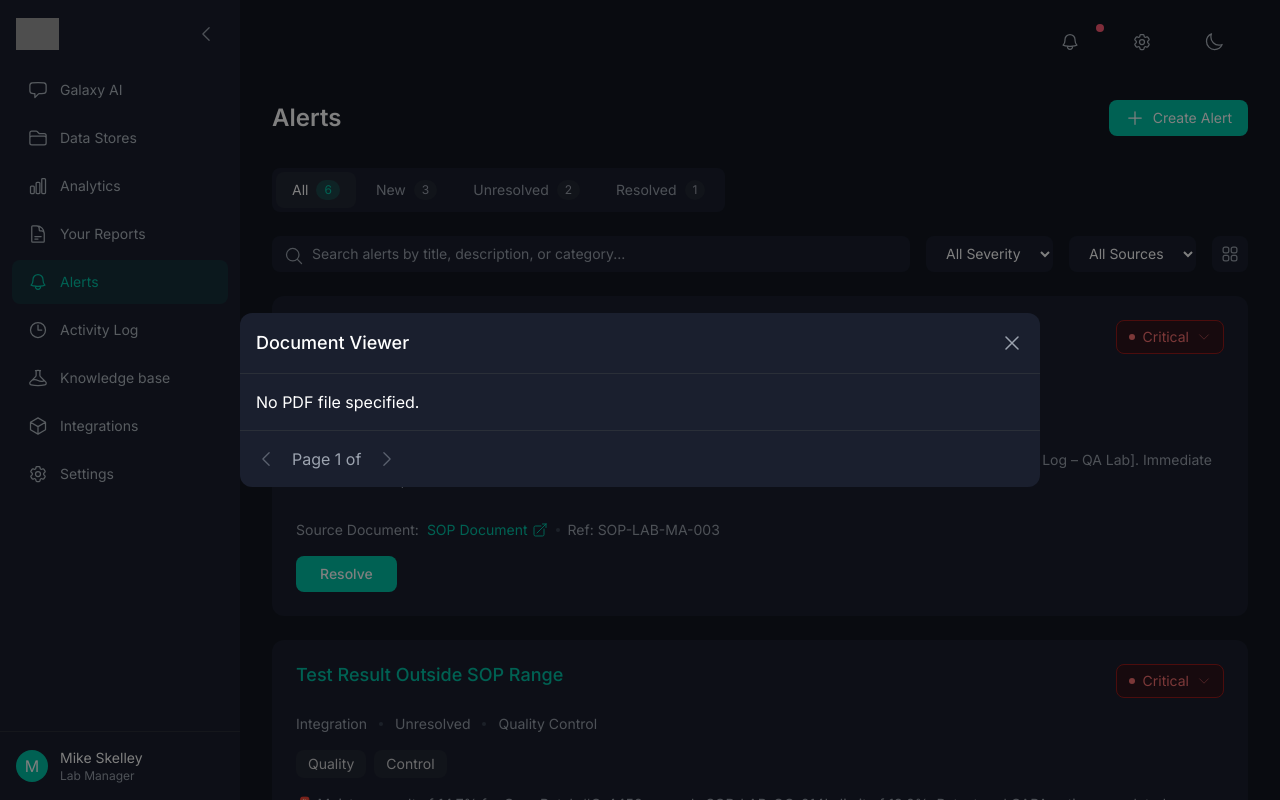
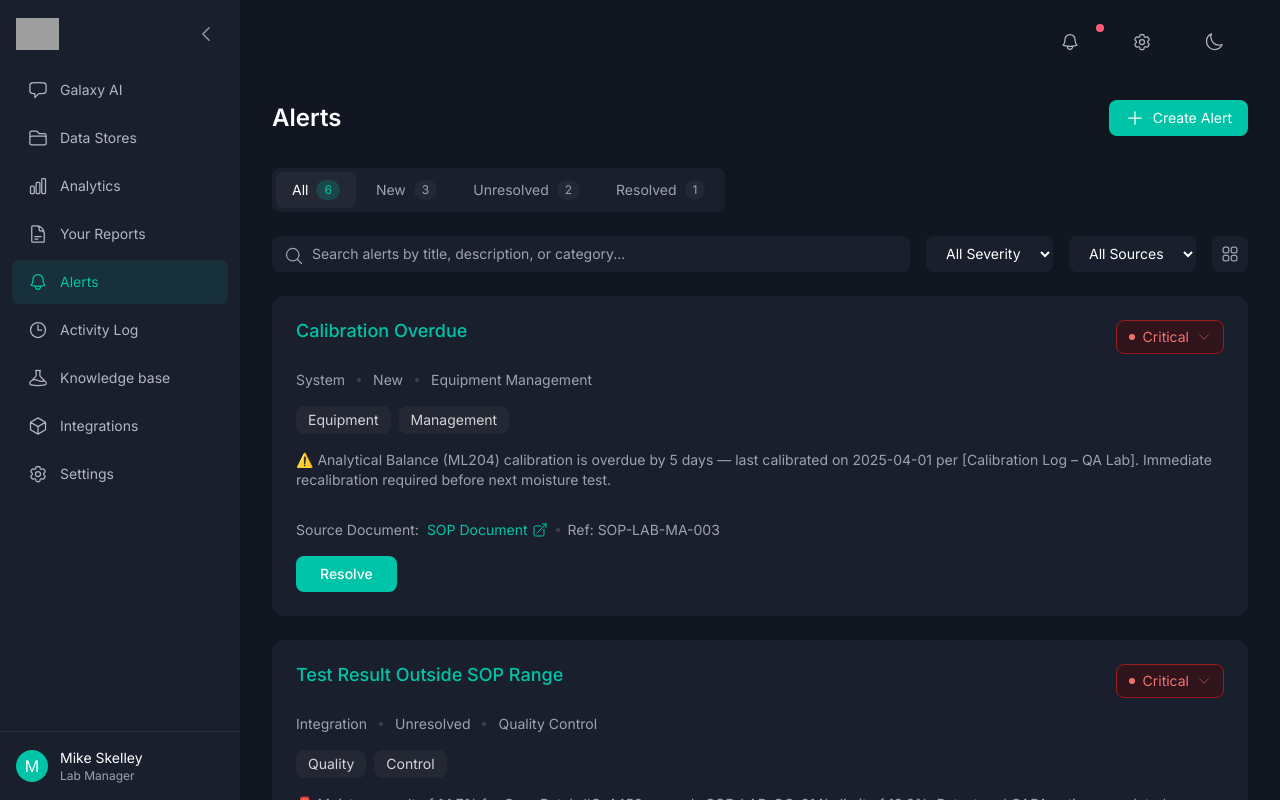
Before and after one commit to Bhuvanraj05/galaxy-ai, a Next.js app: page /alerts in a window 1280 px wide. Built offline with nearby package versions, Linux system fonts and the light colour scheme; grey boxes are pictures that could not be loaded.

Commit message:
fix: Update PDFViewerModal props and fix type errors in alerts page

```diff
--- a/app/alerts/page.tsx
+++ b/app/alerts/page.tsx
@@ -517,7 +517,7 @@ export default function AlertsPage() {
         <PDFViewerModal
           isOpen={selectedDocument !== null}
           onClose={() => setSelectedDocument(null)}
-          documentUrl={selectedDocument?.url || ''}
+          pdfUrl={selectedDocument?.url || ''}
           documentTitle={selectedDocument?.title || ''}
         />
       </div>
--- a/components/PDFViewerModal.tsx
+++ b/components/PDFViewerModal.tsx
@@ -5,10 +5,14 @@ const ClientPDFViewer = dynamic(() => import('./ClientPDFViewer'), {
 });
 
 interface PDFViewerModalProps {
+  isOpen: boolean;
   pdfUrl: string;
+  documentTitle?: string;
   onClose: () => void;
 }
 
-export default function PDFViewerModal({ pdfUrl, onClose }: PDFViewerModalProps) {
+export default function PDFViewerModal({ isOpen, pdfUrl, documentTitle, onClose }: PDFViewerModalProps) {
+  if (!isOpen) return null;
+
   return <ClientPDFViewer pdfUrl={pdfUrl} onClose={onClose} />;
 }
```
